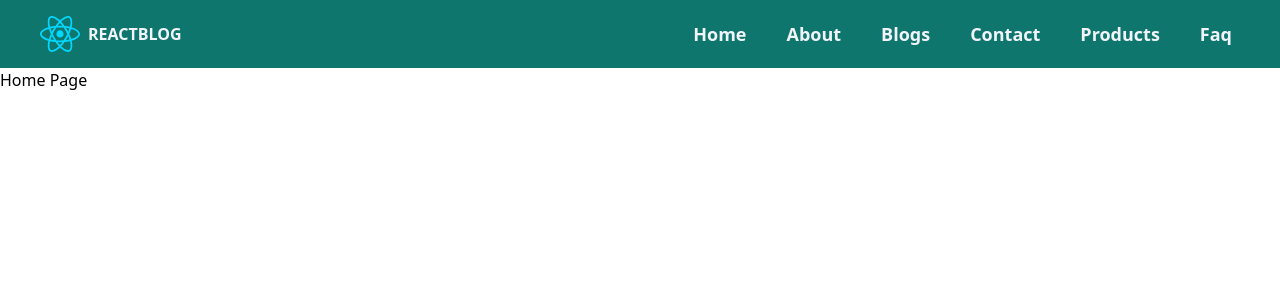
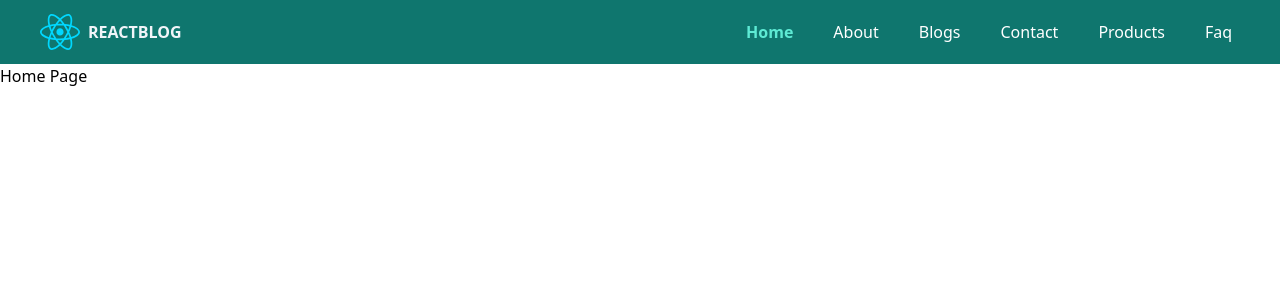
Before and after one commit to it27427/think-in-a-react-way, a React (Vite) app: page / in a window 1280 px wide. Shown: the top 300 px of the page. Built offline with nearby package versions, Linux system fonts and the light colour scheme.

Commit message:
MenulinkClasses

```diff
--- a/src/components/MenuLink.jsx
+++ b/src/components/MenuLink.jsx
@@ -1,9 +1,9 @@
 import { NavLink } from 'react-router-dom';
 
 const MenuLink = ({ linkPath, linkText }) => {
-  const linkClasses = (isActive) =>
+  const linkClasses = ({ isActive }) =>
     isActive
-      ? 'active text-slate-100 font-semibold text-lg inline-block p-2'
+      ? 'active text-teal-300 font-semibold inline-block p-2'
       : 'text-white inline-block p-2';
 
   return (
```
